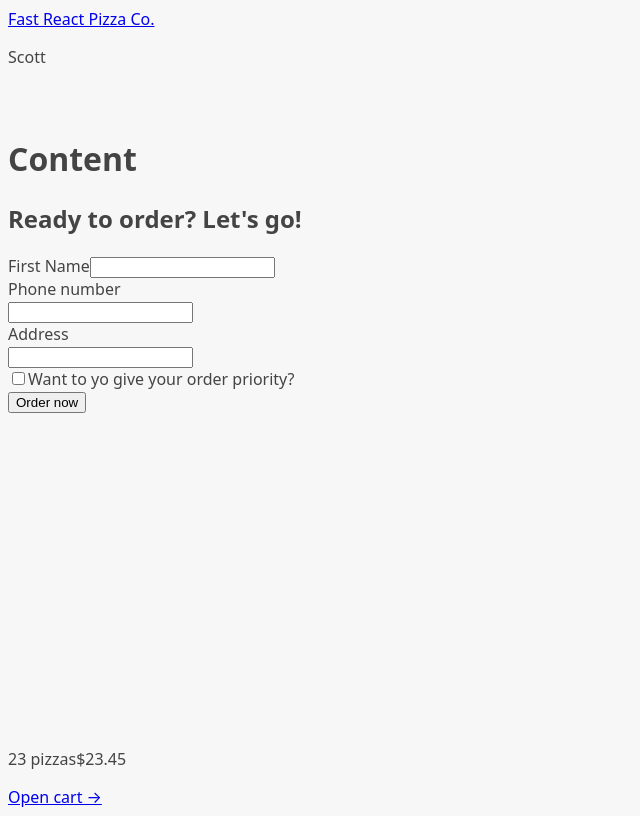
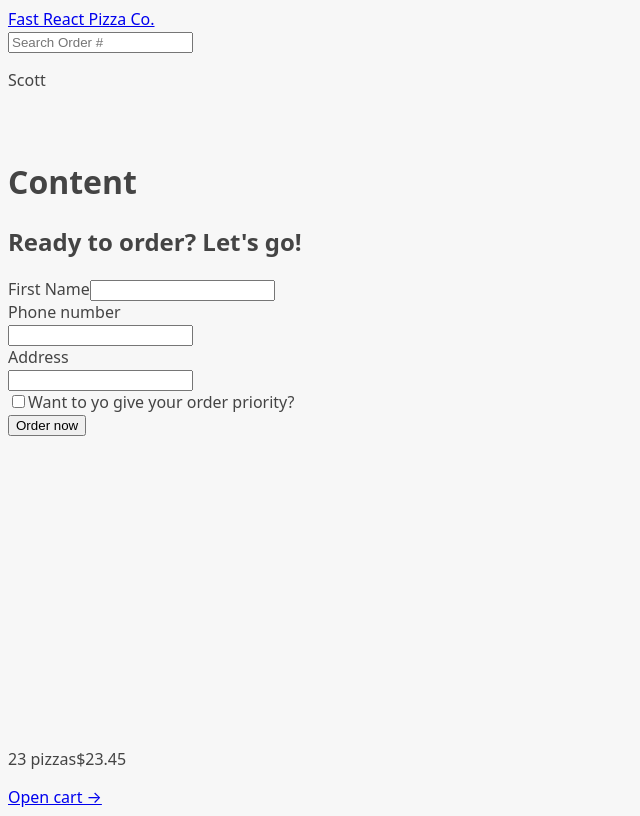
Before and after one commit to scott-gianan/react-pizza, a React (Vite) app: page /order/new in a window 1280 px wide. Shown: the whole page, without its empty margins (0-640 px from the left). Built offline with nearby package versions, Linux system fonts and the light colour scheme.

Commit message:
initial commit

```diff
--- /dev/null
+++ b/src/features/order/SearchOrder.jsx
@@ -0,0 +1,28 @@
+import { useState } from "react";
+import { useNavigate } from "react-router-dom";
+
+function SearchOrder() {
+  const [query, setQuery] = useState("");
+  const navigate = useNavigate();
+  function handleQueryChange(e) {
+    setQuery(e.target.value);
+  }
+  function handleSubmit(e) {
+    e.preventDefault();
+    if (!query) return;
+    navigate(`/order/${query}`);
+    setQuery("");
+  }
+  return (
+    <form onSubmit={handleSubmit}>
+      <input
+        placeholder="Search Order #"
+        type="text"
+        value={query}
+        onChange={handleQueryChange}
+      />
+    </form>
+  );
+}
+
+export default SearchOrder;
--- a/src/ui/Header.jsx
+++ b/src/ui/Header.jsx
@@ -1,9 +1,10 @@
 import { Link } from "react-router-dom";
-
+import SearchOrder from "../features/order/SearchOrder";
 function Header() {
   return (
     <header>
       <Link to="/">Fast React Pizza Co.</Link>
+      <SearchOrder />
       <p>Scott</p>
     </header>
   );
```
